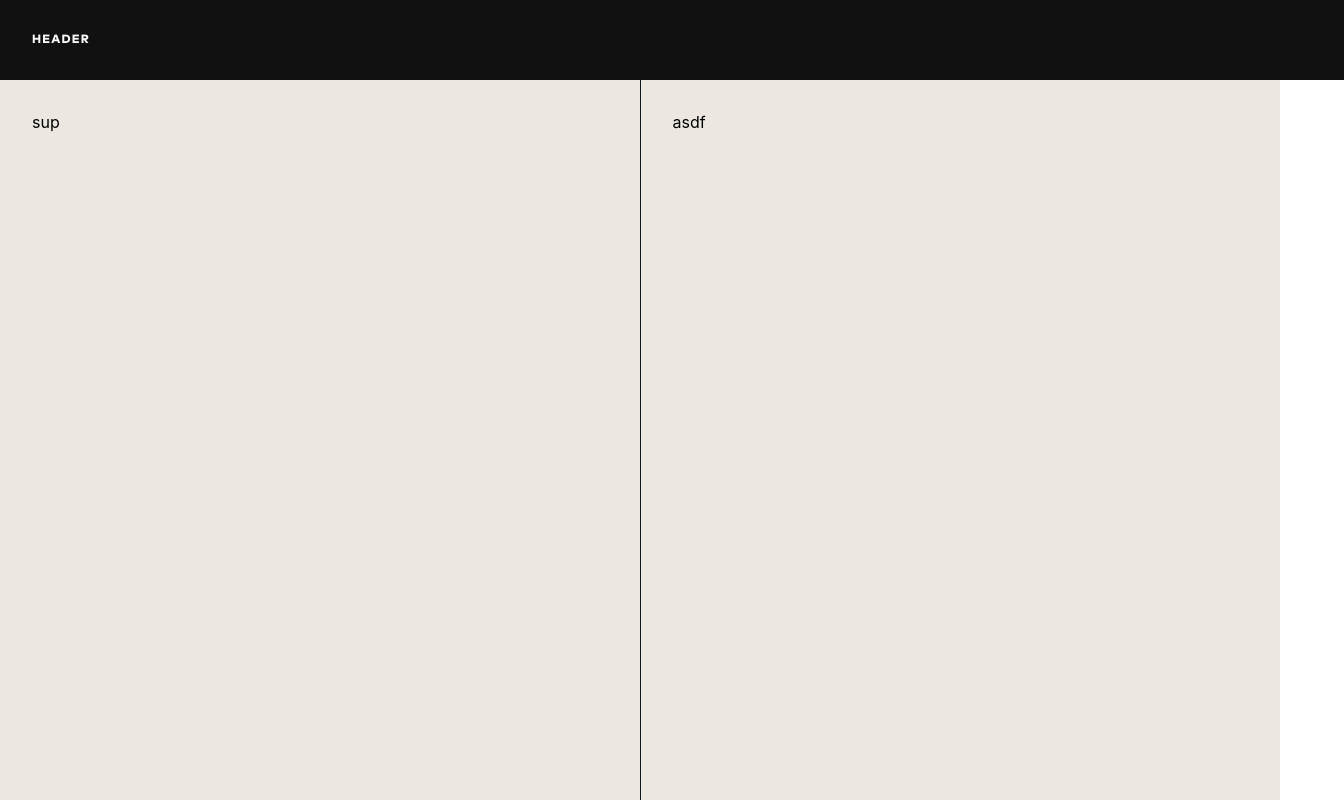
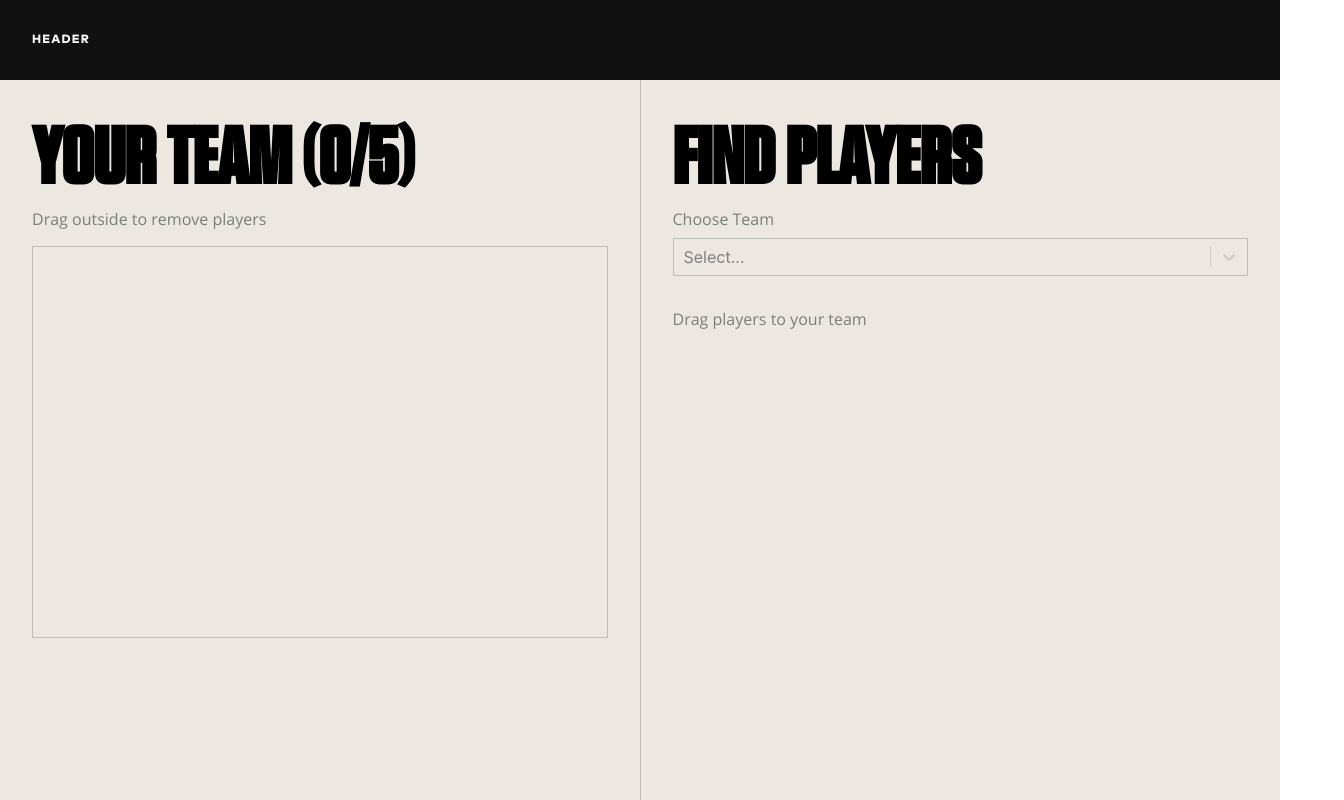
Before and after one commit to selynna/liquid-hacks, a React (Create React App) app in the folder frontend/: page /pickems in a window 1280 px wide. Shown: the whole page, 1344 px wide, since content can reach past the window. Built offline with nearby package versions, Linux system fonts and the light colour scheme.

Commit message:
Frontend: Implement TeamCreator

```diff
--- /dev/null
+++ b/frontend/src/pages/pickems/CustomTeam.tsx
@@ -0,0 +1,41 @@
+import React from 'react';
+import styled from 'styled-components';
+import Colors from 'res/colors.json';
+import { DragDropContext, Droppable, Draggable } from 'react-beautiful-dnd';
+
+import PlayerCell from './PlayerCell';
+
+const CustomTeam = ({ customTeam }) => {
+  return (
+    <Droppable droppableId="customTeam" isDropDisabled={customTeam.length >= 5}>
+      {(provided, snapshot) => (
+        <Container {...provided.droppableProps} ref={provided.innerRef}>
+          {customTeam.map((player, index) => (
+            <Draggable
+              key={player.name}
+              draggableId={player.name}
+              index={index}
+            >
+              {(provided, snapshot) => (
+                <PlayerCell
+                  {...provided.draggableProps}
+                  {...provided.dragHandleProps}
+                  innerRef={provided.innerRef}
+                  player={player}
+                />
+              )}
+            </Draggable>
+          ))}
+          {provided.placeholder}
+        </Container>
+      )}
+    </Droppable>
+  );
+};
+
+const Container = styled.div`
+  height: 390px;
+  border: 1px solid ${Colors.borderLight};
+`;
+
+export default CustomTeam;
--- /dev/null
+++ b/frontend/src/pages/pickems/PlayerCell.tsx
@@ -0,0 +1,36 @@
+import React from 'react';
+import styled from 'styled-components';
+import Colors from 'res/colors.json';
+
+const flags = {
+  'United States':
+    'https://cdn3.iconfinder.com/data/icons/world-flags-circular-1/512/26-United_States_of_America_USA_american_americans_united_states_state_US_country_flag_-512.png',
+  'United Kingdom':
+    'https://cdn1.iconfinder.com/data/icons/world-flags-circular/1000/Flag_of_United_Kingdom_-_Circle-512.png',
+  Belgium:
+    'https://cdn4.iconfinder.com/data/icons/flat-circle-flag/182/belgium_circle_flag-512.png',
+};
+
+const Container = styled.div<any>`
+  font-size: 4rem;
+  font-family: Tungsten-Bold;
+  color: ${Colors.bgDark};
+  border: 1px solid ${Colors.borderLight};
+  padding: 0 16px;
+  display: flex;
+  align-items: center;
+`;
+
+const Flag = styled.img`
+  width: 32px;
+  height: 32px;
+  padding-right: 16px;
+`;
+
+const PlayerCell = ({ player, innerRef, ...props }) => (
+  <Container ref={innerRef} {...props}>
+    {flags[player.country] && <Flag src={flags[player.country]} />}
+    <span>{player.name}</span>
+  </Container>
+);
+export default PlayerCell;
--- a/frontend/src/pages/pickems/TeamCreation.tsx
+++ b/frontend/src/pages/pickems/TeamCreation.tsx
@@ -1,18 +1,147 @@
 import React from 'react';
 import styled from 'styled-components';
+import { DragDropContext } from 'react-beautiful-dnd';
+import TopBar from 'components/TopBar';
+import { P, Header } from 'components/Text';
 import Colors from 'res/colors.json';
 
-import TopBar from 'components/TopBar';
+import CustomTeam from './CustomTeam';
+import TeamSelect from './TeamSelect';
 
-const TeamCreation = () => (
+type Team = {
+  name: string;
+  logoUrl: string;
+  players: Array<Player>;
+};
+
+type Player = {
+  name: string;
+  country: string;
+};
+
+const fetchedTeams: Array<Team> = [
+  {
+    name: 'Team Liquid',
+    logoUrl: 'https://i.imgur.com/OtZfAU8.png',
+    players: [
+      {
+        name: 'ec1s',
+        country: 'United Kingdom',
+      },
+      { name: 'soulcas', country: 'United Kingdom' },
+      { name: 'Kryptix', country: 'United Kingdom' },
+      { name: 'L1NK', country: 'United Kingdom' },
+      { name: 'ScreaM', country: 'Belgium' },
+    ],
+  },
+  {
+    name: 'Sentinels',
+    logoUrl: 'https://i.imgur.com/HST365I.png',
+    players: [
+      {
+        name: 'ShahZaM',
+        country: 'United States',
+      },
+      { name: 'SicK', country: 'United States' },
+      { name: 'sinatraa', country: 'United States' },
+      { name: 'zombs', country: 'United States' },
+      { name: 'dapr', country: 'United States' },
+    ],
+  },
+];
+
+const move = (source, destination, droppableSource, droppableDestination) => {
+  const sourceClone = Array.from(source);
+  const destClone = Array.from(destination);
+  const [removed] = sourceClone.splice(droppableSource.index, 1);
+
+  destClone.splice(droppableDestination.index, 0, removed);
+
+  return [sourceClone, destClone];
+};
+
+const findTeam = (playerName) => {
+  return fetchedTeams.find((team) =>
+    team.players.find((player) => player.name === playerName)
+  )?.name;
+};
+
+const TeamCreation = () => {
+  const [customTeam, setCustomTeam] = React.useState<Player[]>([]);
+  const [teams, setTeams] = React.useState(fetchedTeams);
+  const [curTeamName, setCurTeamName] = React.useState(null);
+
+  const onDragEnd = (result) => {
+    const { source, destination } = result;
+    if (
+      source.droppableId === 'customTeam' &&
+      (!destination || destination.droppableId !== 'customTeam')
+    ) {
+      const newCustomTeam = [...customTeam];
+      const [removed] = newCustomTeam.splice(source.index, 1);
+      const teamNameOfRemoved = findTeam(removed.name) as string;
+      const teamOfRemoved = teams.find(
+        (team) => team.name === teamNameOfRemoved
+      ) as Team;
+      setTeams(
+        teams.map((team) =>
+          team.name === teamNameOfRemoved
+            ? { ...team, players: [...teamOfRemoved.players, removed] }
+            : team
+        )
+      );
+      setCustomTeam(newCustomTeam);
+      return;
+    } else if (!destination || source.droppableId === destination.droppableId) {
+      return;
+    }
+
+    const curTeam = teams.find((team) => team.name === curTeamName) as Team;
+
+    const [newCurTeam, newCustomTeam] = move(
+      curTeam.players,
+      customTeam,
+      source,
+      destination
+    );
+
+    setTeams(
+      teams.map((team) =>
+        team.name === curTeamName
+          ? ({ ...team, players: newCurTeam } as Team)
+          : team
+      )
+    );
+    setCustomTeam(newCustomTeam as Player[]);
+  };
+
+  return (
     <Page>
       <TopBar />
+      <DragDropContext onDragEnd={onDragEnd}>
         <Content>
-      <Section>sup</Section>
-      <Section>asdf</Section>
+          <Section>
+            <Header style={{ fontSize: '5rem' }}>
+              Your team ({customTeam.length}/5)
+            </Header>
+            <P style={{ marginBottom: 16 }}>Drag outside to remove players</P>
+            <CustomTeam customTeam={customTeam} />
+          </Section>
+          <Section>
+            <Header style={{ fontSize: '5rem' }}>Find players</Header>
+            <P style={{ marginBottom: 8 }}>Choose Team</P>
+            <TeamSelect
+              teams={teams}
+              curTeamName={curTeamName}
+              setCurTeamName={setCurTeamName}
+            />
+          </Section>
         </Content>
+      </DragDropContext>
+      <div></div>
     </Page>
   );
+};
 
 const Page = styled.div`
   background: ${Colors.bgLight};
@@ -20,6 +149,8 @@ const Page = styled.div`
   width: 100vw;
   display: flex;
   flex-flow: column;
+  overflow-x: hidden;
+  overflow-y: auto;
 `;
 
 const Content = styled.div`
@@ -30,9 +161,11 @@ const Content = styled.div`
 const Section = styled.div`
   flex: 1;
   padding: 32px;
+  display: flex;
+  flex-flow: column;
 
   &:first-child {
-    border-right: 1px solid ${Colors.bgDark};
+    border-right: 1px solid ${Colors.borderLight};
   }
 `;
 
--- /dev/null
+++ b/frontend/src/pages/pickems/TeamSelect.tsx
@@ -0,0 +1,97 @@
+import React from 'react';
+import styled from 'styled-components';
+import Select from 'react-select';
+import Colors from 'res/colors.json';
+import { DragDropContext, Droppable, Draggable } from 'react-beautiful-dnd';
+import { P } from 'components/Text';
+
+import PlayerCell from './PlayerCell';
+
+const selectStyles = {
+  option: (provided: any, { isSelected, isFocused }: any) => {
+    return {
+      ...provided,
+      fontFamily: 'OpenSans-Regular',
+      background: isSelected
+        ? Colors.primary
+        : isFocused
+        ? '#ffcccb'
+        : Colors.bgLight,
+      ':active': {
+        ...provided[':active'],
+        backgroundColor: isSelected ? Colors.primary : '#ffa6a6',
+      },
+    };
+  },
+  singleValue: (provided: any, state: any) => ({
+    ...provided,
+    fontFamily: 'OpenSans-Regular',
+    background: Colors.bgLight,
+  }),
+  control: (provided: any, state: any) => ({
+    ...provided,
+    background: Colors.bgLight,
+    border: `1px solid ${Colors.borderLight}`,
+    borderRadius: 0,
+  }),
+  menu: (provided: any, state: any) => ({
+    ...provided,
+    background: Colors.bgLight,
+  }),
+};
+
+const TeamSelect = ({ teams, curTeamName, setCurTeamName }) => {
+  const curTeam = teams.find((team) => team.name === curTeamName);
+
+  return (
+    <PlayerList>
+      <Select
+        styles={selectStyles}
+        options={teams.map((team) => ({ value: team.name, label: team.name }))}
+        onChange={({ value }: any) => {
+          setCurTeamName(value);
+        }}
+      />
+      <TeamLogo src={curTeam?.logoUrl} />
+      <P style={{ marginBottom: 8 }}>Drag players to your team</P>
+      <Droppable droppableId="source">
+        {(provided, snapshot) => (
+          <div {...provided.droppableProps} ref={provided.innerRef}>
+            {curTeam?.players.map((player, index) => (
+              <Draggable
+                key={player.name}
+                draggableId={player.name}
+                index={index}
+              >
+                {(provided, snapshot) => (
+                  <PlayerCell
+                    {...provided.draggableProps}
+                    {...provided.dragHandleProps}
+                    innerRef={provided.innerRef}
+                    player={player}
+                  />
+                )}
+              </Draggable>
+            ))}
+            {provided.placeholder}
+          </div>
+        )}
+      </Droppable>
+    </PlayerList>
+  );
+};
+
+const PlayerList = styled.div`
+  display: flex;
+  flex-flow: column;
+`;
+
+const TeamLogo = styled.img`
+  width: auto;
+  height: auto;
+  max-height: 299px;
+  align-self: center;
+  margin: 16px 0;
+`;
+
+export default TeamSelect;
```
Lines whose indentation alone changed are shown as unchanged.
